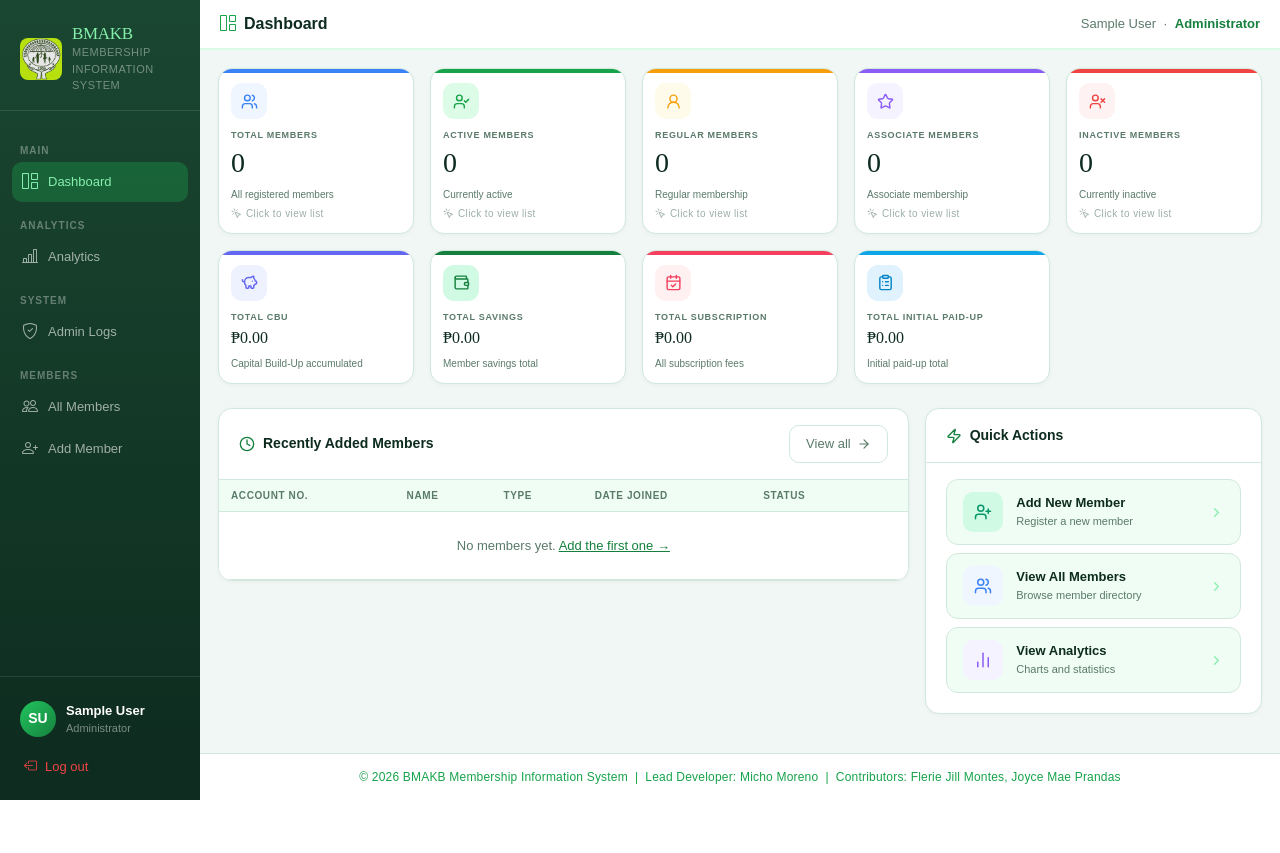
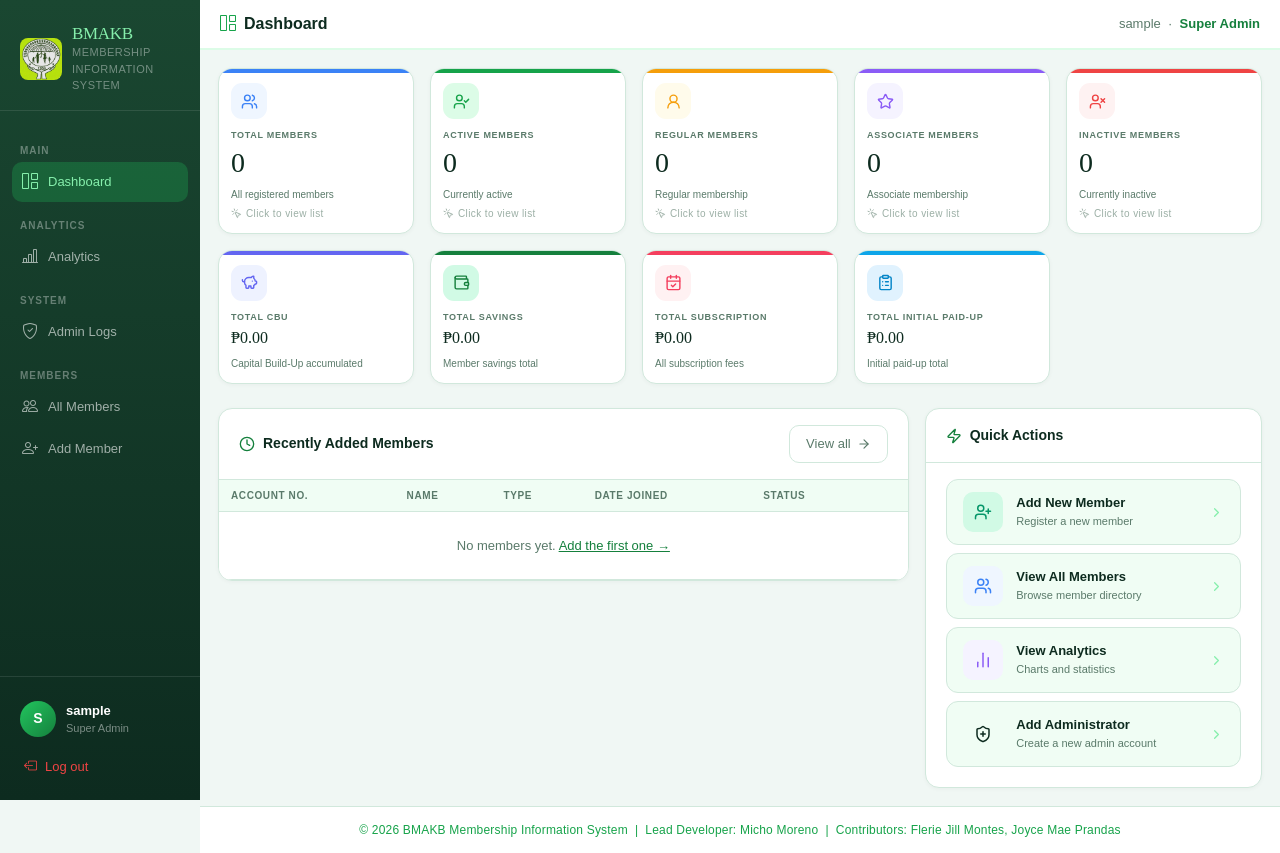
Before and after one commit to mAkOy34-mors/bmakb_system, a Django app: page / in a window 1280 px wide. Before the commit the page ends 800 px from the top, so only its background shows below. Run offline with Django 5.2, Linux system fonts and the light colour scheme; the visitor is signed in with stand-in values (Sample User, id 1); some libraries are stand-ins or nearby versions; some web fonts are replaced.

Commit message:
Add username logo

```diff
--- a/apps/administrator/templates/administrator/dashboard.html
+++ b/apps/administrator/templates/administrator/dashboard.html
@@ -230,6 +230,7 @@
   </div>
 
   <!-- Quick Actions -->
+  <!-- Quick Actions -->
 <div class="col-lg-4">
   <div class="data-card h-100">
     <div class="data-card-header">
@@ -272,6 +273,20 @@
         </div>
         <i data-lucide="chevron-right" class="quick-action-arrow"></i>
       </a>
+
+      <!-- ── Superuser only ───────────────────────────────── -->
+      {% if request.user.is_superuser %}
+      <a href="{% url 'administrator:register' %}" class="quick-action-item">
+        <div class="quick-action-icon qa-red">
+          <i data-lucide="shield-plus" style="width:18px;height:18px;"></i>
+        </div>
+        <div class="quick-action-text">
+          <div class="quick-action-title">Add Administrator</div>
+          <div class="quick-action-sub">Create a new admin account</div>
+        </div>
+        <i data-lucide="chevron-right" class="quick-action-arrow"></i>
+      </a>
+      {% endif %}
 
     </div>
   </div>
--- a/apps/administrator/templates/administrator/register.html
+++ b/apps/administrator/templates/administrator/register.html
@@ -115,11 +115,6 @@
           </button>
         </form>
 
-        <div class="auth-link">
-          Already have an account? <a href="{% url 'administrator:login' %}">Sign in here</a>
-        </div>
-      </div>
-
       <div class="auth-footer">
        &copy; 2026 BMAKB Membership Information System &nbsp;|&nbsp; Lead Developer: Micho Moreno &nbsp;|&nbsp; Contributors: Flerie Jill Montes, Joyce Mae Prandas
       </div>
--- a/apps/administrator/views.py
+++ b/apps/administrator/views.py
@@ -27,30 +27,34 @@
 from collections import defaultdict
 from io import BytesIO
 from xhtml2pdf import pisa
-
+from django.contrib.auth.decorators import login_required, user_passes_test
 User = get_user_model()
 
 # ── Register ──────────────────────────────────────────────────────────────────
+
+def is_superuser(user):
+    return user.is_superuser
+
+@login_required(login_url='administrator:login')
+@user_passes_test(is_superuser, login_url='administrator:login')
 def admin_register(request):
-    if request.user.is_authenticated:
-        return redirect('administrator:login')
+    # Remove the is_authenticated check — it was incorrectly blocking superusers
 
     if request.method == 'POST':
         form = AdminRegisterForm(request.POST, request.FILES)
         if form.is_valid():
             admin = form.save()
 
-            login(request, admin)
-
+            # Don't call login(request, admin) — keep the superuser's session
             AdminLog.objects.create(
-                admin=admin,
+                admin=request.user,  # log under the superuser, not the new account
                 action='register',
                 status='registered',
                 description=f'New administrator account created for {admin.get_full_name()}.',
             )
             messages.success(
                 request,
-                f'Welcome, {admin.get_full_name()}! Your account has been created.'
+                f'Administrator account for {admin.get_full_name()} has been created successfully.'
             )
             return redirect('administrator:dashboard')
         else:
@@ -59,7 +63,6 @@
         form = AdminRegisterForm()
 
     return render(request, 'administrator/register.html', {'form': form})
-
 
 # ── Login ─────────────────────────────────────────────────────────────────────
 def admin_login(request):
--- a/templates/base.html
+++ b/templates/base.html
@@ -12,9 +12,7 @@
 
   <!-- Bootstrap 5 -->
   <link href="{% static 'css/bootstrap.min.css' %}" rel="stylesheet"/>
-
   <link href="{% static 'css/bootstrap-icons.css' %}" rel="stylesheet"/>
-
   <link rel="stylesheet" href="{% static 'css/base.css' %}">
   {% block extra_css %}{% endblock %}
 
@@ -28,8 +26,11 @@
 
 <!-- ── Sidebar ───────────────────────────────────────────── -->
 <aside class="sidebar" id="sidebar">
+
+  <!-- Brand / Logo → clicks to dashboard -->
   <div class="sidebar-brand">
-    <div style="display:flex; align-items:center; gap:10px;">
+    <a href="{% url 'administrator:dashboard' %}"
+       style="display:flex; align-items:center; gap:10px; text-decoration:none; color:inherit;">
       <img src="{% static 'images/BMAKB-LOGO.jpg' %}"
            alt="BMAKB Logo"
            style="width:42px; height:42px; object-fit:contain; border-radius:8px; flex-shrink:0;">
@@ -37,7 +38,7 @@
         <h1 style="margin:0;">BMAKB</h1>
         <p style="margin:0;">Membership Information System</p>
       </div>
-    </div>
+    </a>
     <!-- Close button (mobile only) -->
     <button class="sidebar-close-btn" id="sidebar-close-btn" aria-label="Close menu">
       <i class="bi bi-x-lg"></i>
@@ -74,20 +75,24 @@
     </a>
   </nav>
 
+  <!-- Sidebar Footer — username initial + username -->
   <div class="sidebar-footer">
     <div class="admin-info">
       <div class="admin-avatar">
-        {{ user.first_name|first|upper }}{{ user.last_name|first|upper }}
+        {{ user.username|first|upper }}
       </div>
       <div>
-        <div class="admin-name">{{ user.get_full_name }}</div>
-        <div class="admin-role">Administrator</div>
+        <div class="admin-name">{{ user.username }}</div>
+        <div class="admin-role">
+          {% if user.is_superuser %}Super Admin{% else %}Administrator{% endif %}
+        </div>
       </div>
     </div>
     <a href="{% url 'administrator:logout' %}" class="logout-btn">
       <i class="bi bi-box-arrow-left"></i> Log out
     </a>
   </div>
+
 </aside>
 {% endif %}
 
@@ -105,9 +110,12 @@
         {% block topbar_title %}Dashboard{% endblock %}
       </div>
     </div>
+    <!-- Topbar right — username + role -->
     <div style="font-size:13px; color:var(--muted);">
-      {{ user.get_full_name }} &nbsp;·&nbsp;
-      <span style="color:var(--teal); font-weight:600;">Administrator</span>
+      {{ user.username }} &nbsp;·&nbsp;
+      <span style="color:var(--teal); font-weight:600;">
+        {% if user.is_superuser %}Super Admin{% else %}Administrator{% endif %}
+      </span>
     </div>
   </div>
   {% endif %}
@@ -130,10 +138,7 @@
 </main>
 
 <script src="{% static 'js/bootstrap.bundle.min.js' %}"></script>
-
-<!-- ── Sidebar toggle script ────────────────────────────── -->
-<script src="{% static 'js/base.js' %}"> </script>
-
+<script src="{% static 'js/base.js' %}"></script>
 {% block extra_js %}{% endblock %}
 </body>
 </html>
```
Also changed, not shown: apps/administrator/forms.py (+9 -0 lines), apps/membership/templates/membership/member_form.html (+0 -7 lines), apps/membership/templates/membership/member_list.html (+63 -3 lines), apps/membership/views.py (+8 -3 lines). Lines whose indentation alone changed are shown as unchanged.
